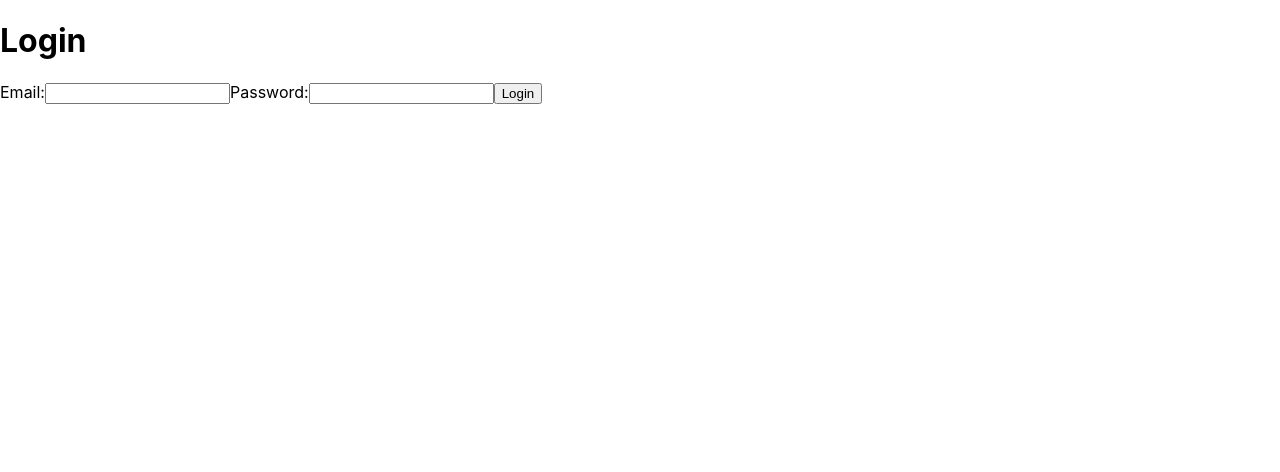
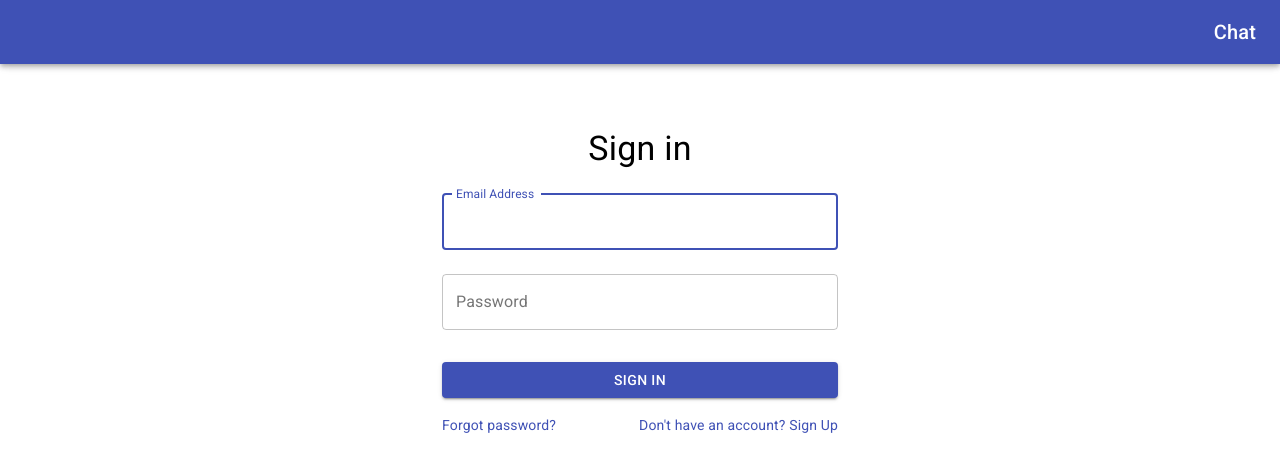
Before and after one commit to jackradian/rails-react-chat-frontend, a React (Create React App) app: page / in a window 1280 px wide. Shown: the top 472 px of the page. Built offline with nearby package versions, Linux system fonts and the light colour scheme; what actioncable would draw is missing.

Commit message:
Design login page

```diff
--- a/src/components/ErrorMessage.js
+++ b/src/components/ErrorMessage.js
@@ -1,7 +1,12 @@
 import React from "react";
+import Typography from "@material-ui/core/Typography";
 
 const ErrorMessage = ({ errorMessage }) => {
-  return <div>{errorMessage}</div>;
+  return (
+    <Typography variant="subtitle1" noWrap color="error">
+      {errorMessage}
+    </Typography>
+  );
 };
 
 export default ErrorMessage;
--- /dev/null
+++ b/src/components/LoggedOutHeader.js
@@ -0,0 +1,25 @@
+import React from "react";
+import { makeStyles } from "@material-ui/core/styles";
+import AppBar from "@material-ui/core/AppBar";
+import Toolbar from "@material-ui/core/Toolbar";
+import Typography from "@material-ui/core/Typography";
+
+const useStyles = makeStyles(theme => ({
+  grow: {
+    flexGrow: 1
+  }
+}));
+
+export default function LoggedOutHeader() {
+  const classes = useStyles();
+  return (
+    <AppBar position="fixed">
+      <Toolbar>
+        <div className={classes.grow} />
+        <Typography variant="h6" noWrap>
+          Chat
+        </Typography>
+      </Toolbar>
+    </AppBar>
+  );
+}
--- a/src/components/Login.js
+++ b/src/components/Login.js
@@ -1,10 +1,38 @@
 import React, { useState } from "react";
+import LoggedOutHeader from "./LoggedOutHeader";
+import Container from "@material-ui/core/Container";
+import Typography from "@material-ui/core/Typography";
+import TextField from "@material-ui/core/TextField";
+import Link from "@material-ui/core/Link";
+import Grid from "@material-ui/core/Grid";
+import Button from "@material-ui/core/Button";
+import { makeStyles } from "@material-ui/core/styles";
 import { login } from "../api/authApi";
 import { authContext } from "../contexts/AuthContext";
 import ErrorMessage from "./ErrorMessage";
 import useErrorHandler from "../utils/custom-hooks/ErrorHandler";
 
+const useStyles = makeStyles(theme => ({
+  toolbar: {
+    ...theme.mixins.toolbar
+  },
+  paper: {
+    marginTop: theme.spacing(8),
+    display: "flex",
+    flexDirection: "column",
+    alignItems: "center"
+  },
+  form: {
+    width: "100%", // Fix IE 11 issue.
+    marginTop: theme.spacing(1)
+  },
+  submit: {
+    margin: theme.spacing(3, 0, 2)
+  }
+}));
+
 function Login() {
+  const classes = useStyles();
   const [email, setEmail] = useState("");
   const [password, setPassword] = useState("");
   const auth = React.useContext(authContext);
@@ -27,29 +55,61 @@ function Login() {
   }
 
   return (
-    <div>
-      <h1>Login</h1>
-      {error && <ErrorMessage errorMessage={error} />}
-      <form onSubmit={handleSubmit}>
-        <label>
-          Email:
-          <input
-            type="email"
+    <Container component="main" maxWidth="xs">
+      <LoggedOutHeader />
+      <div className={classes.toolbar} />
+      <div className={classes.paper}>
+        <Typography component="h1" variant="h4">
+          Sign in
+        </Typography>
+        {error && <ErrorMessage errorMessage={error} />}
+        <form className={classes.form} noValidate onSubmit={handleSubmit}>
+          <TextField
+            variant="outlined"
+            margin="normal"
+            fullWidth
+            id="email"
+            label="Email Address"
             name="email"
+            autoComplete="email"
+            autoFocus
             onChange={e => setEmail(e.target.value)}
           />
-        </label>
-        <label>
-          Password:
-          <input
+          <TextField
+            variant="outlined"
+            margin="normal"
+            fullWidth
+            name="password"
+            label="Password"
             type="password"
-            name="password"
+            id="password"
+            autoComplete="current-password"
             onChange={e => setPassword(e.target.value)}
           />
-        </label>
-        <input type="submit" value="Login" />
-      </form>
-    </div>
+          <Button
+            type="submit"
+            fullWidth
+            variant="contained"
+            color="primary"
+            className={classes.submit}
+          >
+            Sign In
+          </Button>
+          <Grid container>
+            <Grid item xs>
+              <Link href="#" variant="body2">
+                Forgot password?
+              </Link>
+            </Grid>
+            <Grid item>
+              <Link href="/signup" variant="body2">
+                {"Don't have an account? Sign Up"}
+              </Link>
+            </Grid>
+          </Grid>
+        </form>
+      </div>
+    </Container>
   );
 }
 
```
